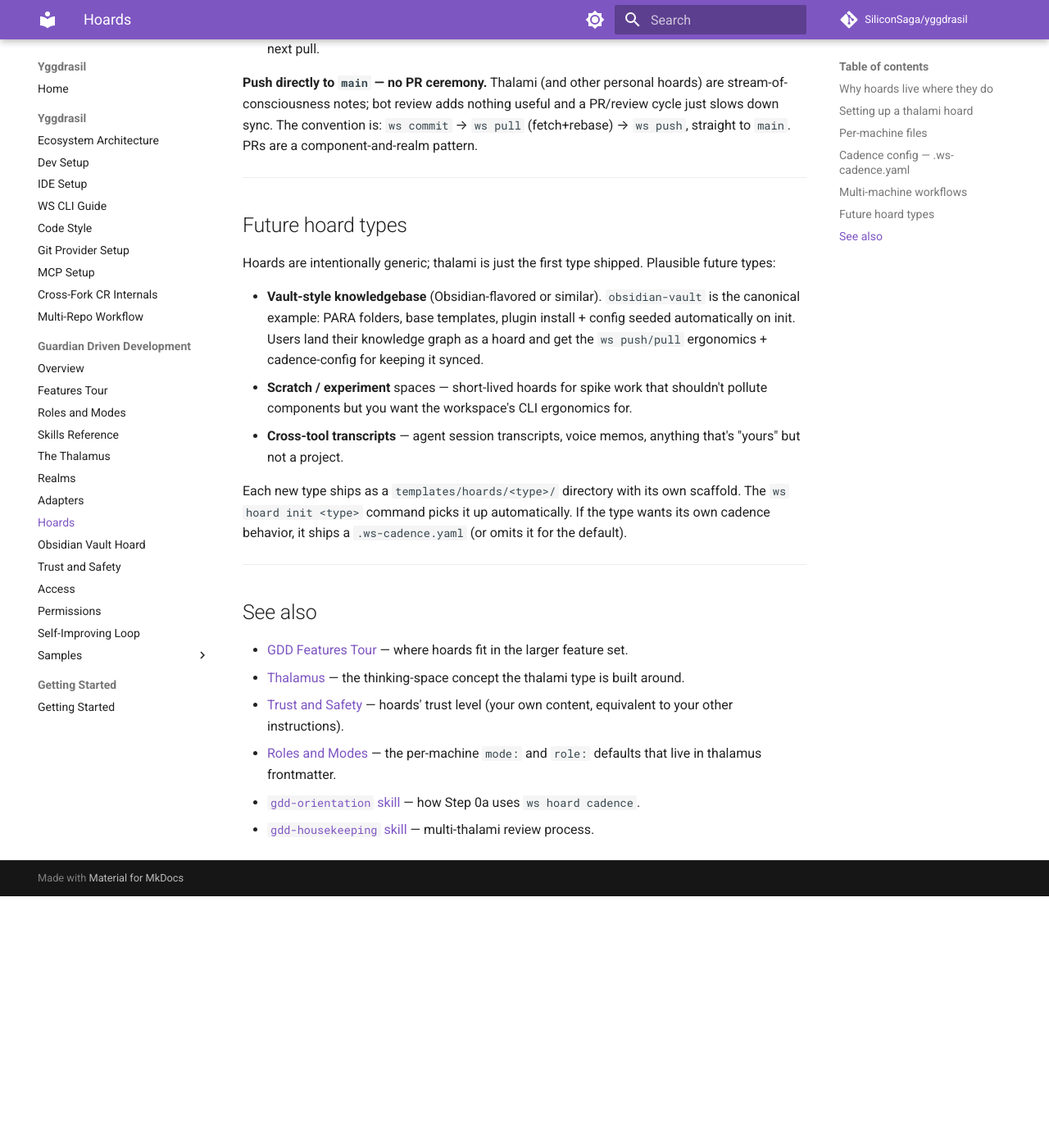
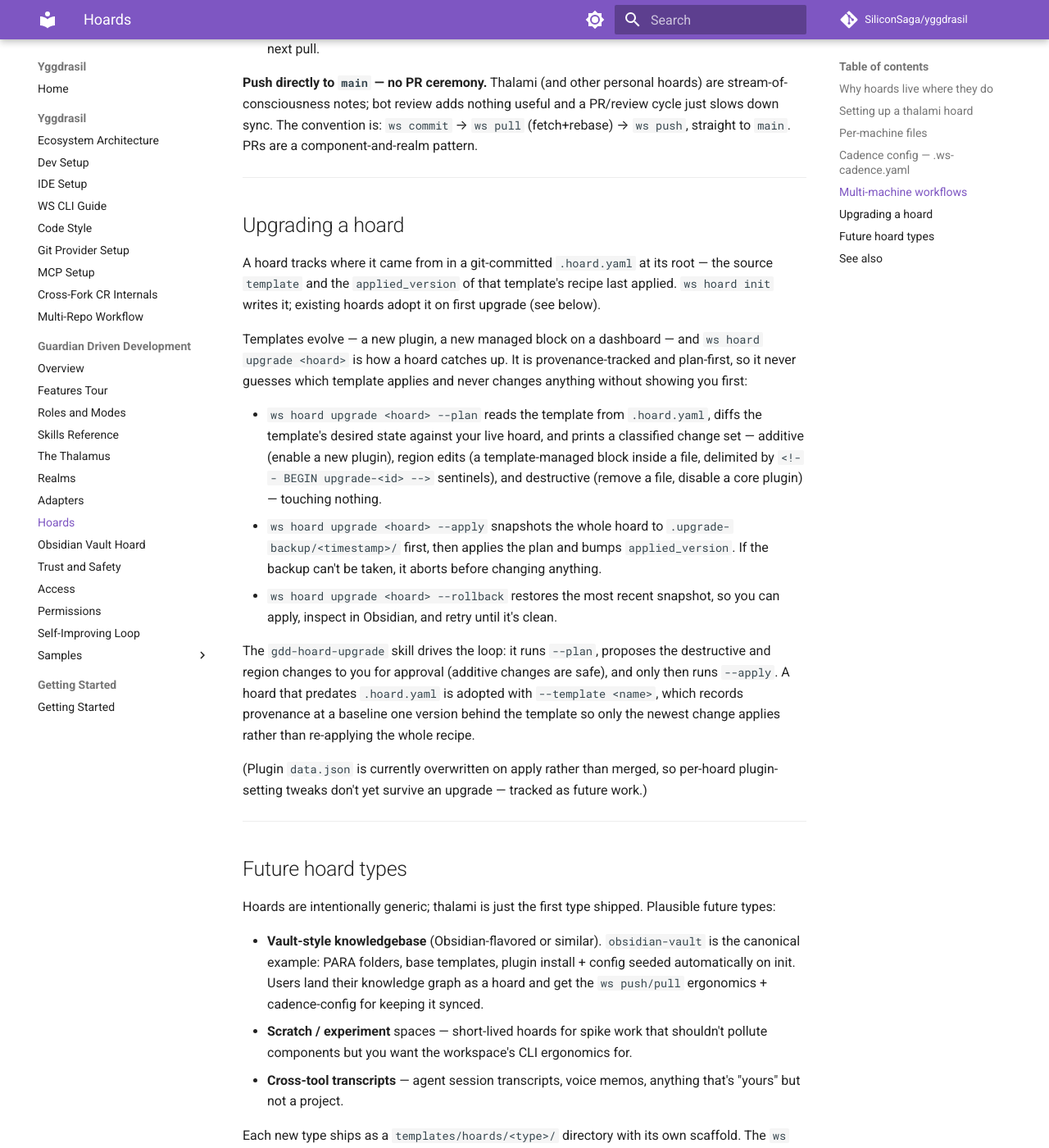
Before and after one commit to SiliconSaga/yggdrasil, an MkDocs documentation site: the page built from docs/gdd/hoards.md, in a window 1280 px wide and 1400 px high, scrolled down 3568 px. Shown: the whole window at 82% size. Built offline with MkDocs 1.6.1 and Material for MkDocs 9.7.7, drawn with Linux system fonts in a browser that asks for light colours; comment, search, counter and statistics services are not loaded; before the commit the page ends 4661 px from its top, so only the background shows below that.

Commit message:
docs(hoard): document the v2 upgrade flow
Task 11: rewrote the ws-hoard-upgrade.sh header (dropped the DISABLED framing,
described the provenance / plan / apply / rollback / regions flow; kept the
data.json overwrite-vs-merge deferral note), and added an "Upgrading a hoard"
section to docs/gdd/hoards.md (.hoard.yaml, --plan/--apply/--rollback, backups,
the gdd-hoard-upgrade skill, --template adoption).

Co-Authored-By: Claude Opus 4.7 <noreply@anthropic.com>

```diff
--- a/docs/gdd/hoards.md
+++ b/docs/gdd/hoards.md
@@ -181,6 +181,22 @@ pattern.
 
 ---
 
+## Upgrading a hoard
+
+A hoard tracks where it came from in a git-committed `.hoard.yaml` at its root — the source `template` and the `applied_version` of that template's recipe last applied. `ws hoard init` writes it; existing hoards adopt it on first upgrade (see below).
+
+Templates evolve — a new plugin, a new managed block on a dashboard — and `ws hoard upgrade <hoard>` is how a hoard catches up. It is provenance-tracked and plan-first, so it never guesses which template applies and never changes anything without showing you first:
+
+- `ws hoard upgrade <hoard> --plan` reads the template from `.hoard.yaml`, diffs the template's desired state against your live hoard, and prints a classified change set — additive (enable a new plugin), region edits (a template-managed block inside a file, delimited by `<!-- BEGIN upgrade-<id> -->` sentinels), and destructive (remove a file, disable a core plugin) — touching nothing.
+- `ws hoard upgrade <hoard> --apply` snapshots the whole hoard to `.upgrade-backup/<timestamp>/` first, then applies the plan and bumps `applied_version`. If the backup can't be taken, it aborts before changing anything.
+- `ws hoard upgrade <hoard> --rollback` restores the most recent snapshot, so you can apply, inspect in Obsidian, and retry until it's clean.
+
+The `gdd-hoard-upgrade` skill drives the loop: it runs `--plan`, proposes the destructive and region changes to you for approval (additive changes are safe), and only then runs `--apply`. A hoard that predates `.hoard.yaml` is adopted with `--template <name>`, which records provenance at a baseline one version behind the template so only the newest change applies rather than re-applying the whole recipe.
+
+(Plugin `data.json` is currently overwritten on apply rather than merged, so per-hoard plugin-setting tweaks don't yet survive an upgrade — tracked as future work.)
+
+---
+
 ## Future hoard types
 
 Hoards are intentionally generic; thalami is just the first type
```
Also changed, not shown: 1 other file.
